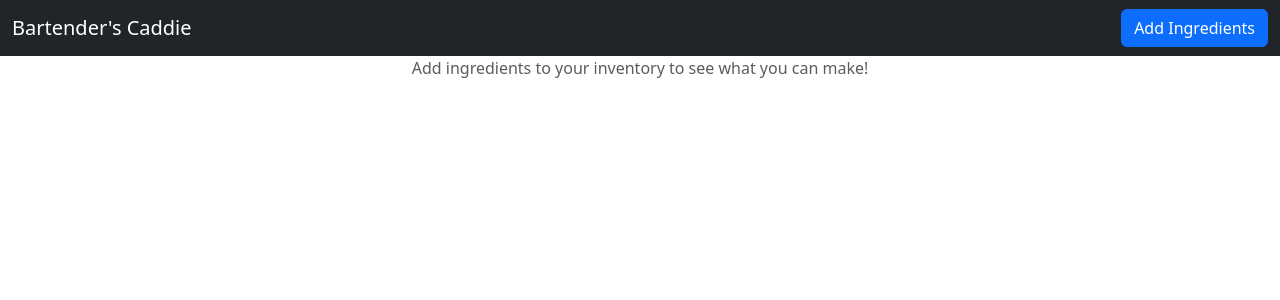
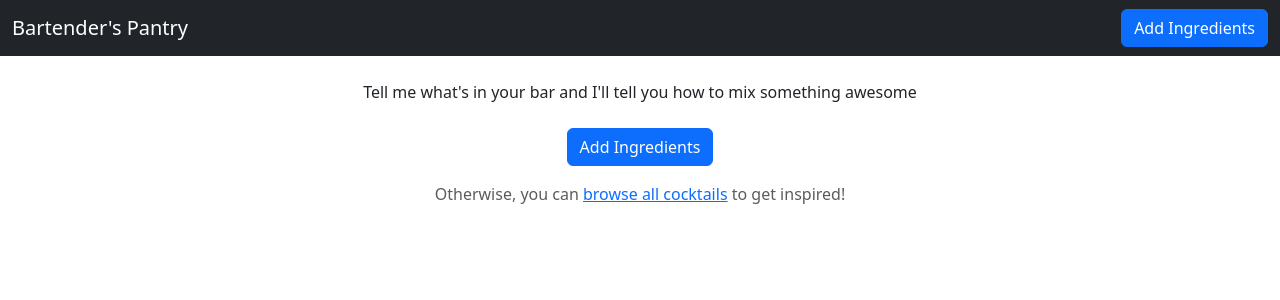
Before and after one commit to Bojangler/bartenders_caddie, a Flask app: page / in a window 1280 px wide. Shown: the top 300 px of the page. Run offline with Flask 3, Linux system fonts and the light colour scheme; some libraries are stand-ins or nearby versions.

Commit message:
updated calls to action

```diff
--- a/templates/base.html
+++ b/templates/base.html
@@ -9,7 +9,7 @@
     <!-- Navbar -->
     <nav class="navbar navbar-dark bg-dark">
         <div class="container-fluid d-flex justify-content-between align-items-center">
-            <a class="navbar-brand" href="{{ url_for('index') }}">Bartender's Caddie</a>
+            <a class="navbar-brand" href="{{ url_for('index') }}">Bartender's Pantry</a>
             <button class="btn btn-primary" data-bs-toggle="modal" data-bs-target="#ingredientsModal">Add Ingredients</button>
         </div>
     </nav>
@@ -19,7 +19,7 @@
         <div class="modal-dialog modal-lg">
             <div class="modal-content">
                 <div class="modal-header">
-                    <h5 class="modal-title" id="ingredientsModalLabel">Add Ingredients to Your Inventory</h5>
+                    <h5 class="modal-title" id="ingredientsModalLabel">Add ingredients to your pantry</h5>
                     <button type="button" class="btn-close" data-bs-dismiss="modal" aria-label="Close"></button>
                 </div>
                 <div class="modal-body">
--- a/templates/index.html
+++ b/templates/index.html
@@ -12,7 +12,7 @@ Bartender's Caddie Beta
         <div class="modal-dialog modal-lg">
             <div class="modal-content">
                 <div class="modal-header">
-                    <h5 class="modal-title" id="ingredientsModalLabel">Add Ingredients to Your Inventory</h5>
+                    <h5 class="modal-title" id="ingredientsModalLabel">Add ingredients to your pantry</h5>
                     <button type="button" class="btn-close" data-bs-dismiss="modal" aria-label="Close"></button>
                 </div>
                 <div class="modal-body">
@@ -46,13 +46,18 @@ Bartender's Caddie Beta
         <!-- Cocktails You Can Make Section -->
         <div class="mb-4">
             {% if cocktails_you_can_make %}
-                <h3 class="mt-4">Cocktails You Can Make</h3>
+            <h3 class="mt-4">Cocktails You Can Make</h3>
                 <p>You have everything needed to make these cocktails</p>
                 <ul class="list-group mb-4">
                     {% for cocktail in cocktails_you_can_make %}
                         <li class="list-group-item">
                             <a href="{{ url_for('cocktail_profile', cocktail_name=cocktail['name']) }}">{{ cocktail['name'] }}</a>
-                            - {{ cocktail['flavor_profile'] | join(', ') }}
+                            <p class="text-muted">
+                                Ingredients:
+                                {% for ingredient in cocktail['ingredients'] %}
+                                    {{ ingredient['name'] }}{% if not loop.last %}, {% endif %}
+                                {% endfor %}
+                            </p>
                         </li>
                     {% endfor %}
                 </ul>
@@ -60,8 +65,16 @@ Bartender's Caddie Beta
                     <a href="{{ url_for('all_cocktails') }}" class="text-primary">View all cocktails</a> <!-- Changed to text link -->
                 </p>
             {% else %}
-                <p class="text-center text-muted">Add ingredients to your inventory to see what you can make!</p>
-            {% endif %}
+            <p class="text-center text-dark mt-4">Tell me what's in your bar and I'll tell you how to mix something awesome</p>
+            <div class="text-center mt-4">
+                <button type="button" class="btn btn-primary" data-bs-toggle="modal" data-bs-target="#ingredientsModal">
+                    Add Ingredients
+                </button>
+            </div>
+            <p class="text-center text-muted mt-3">
+                Otherwise, you can <a href="{{ url_for('all_cocktails') }}" class="text-primary">browse all cocktails</a> to get inspired!
+            </p>
+        {% endif %}
         </div>
 
 
@@ -75,7 +88,7 @@ Bartender's Caddie Beta
                         {% if ingredient not in inventory %}
                             <li class="list-group-item">
                                 <a href="{{ url_for('ingredient_profile', ingredient_name=ingredient) }}">{{ ingredient }}</a>
-                                - Add this ingredient and you can make {{ additional_cocktails_counts[ingredient] }} additional cocktails
+                                - Add this to make {{ additional_cocktails_counts[ingredient] }} more cocktails
                             </li>
                         {% endif %}
                     {% endfor %}
--- a/templates/ingredient_profile.html
+++ b/templates/ingredient_profile.html
@@ -38,9 +38,6 @@
             {% endfor %}
         </ul>
 
-        <p class="text-center">
-            <a href="{{ url_for('index') }}" class="btn btn-primary">Back to Ingredients List</a>
-        </p>
     </div>
         {% endblock %}
         <a href="{{ url_for('index') }}" class="btn btn-primary">Back to Ingredients List</a>
```
